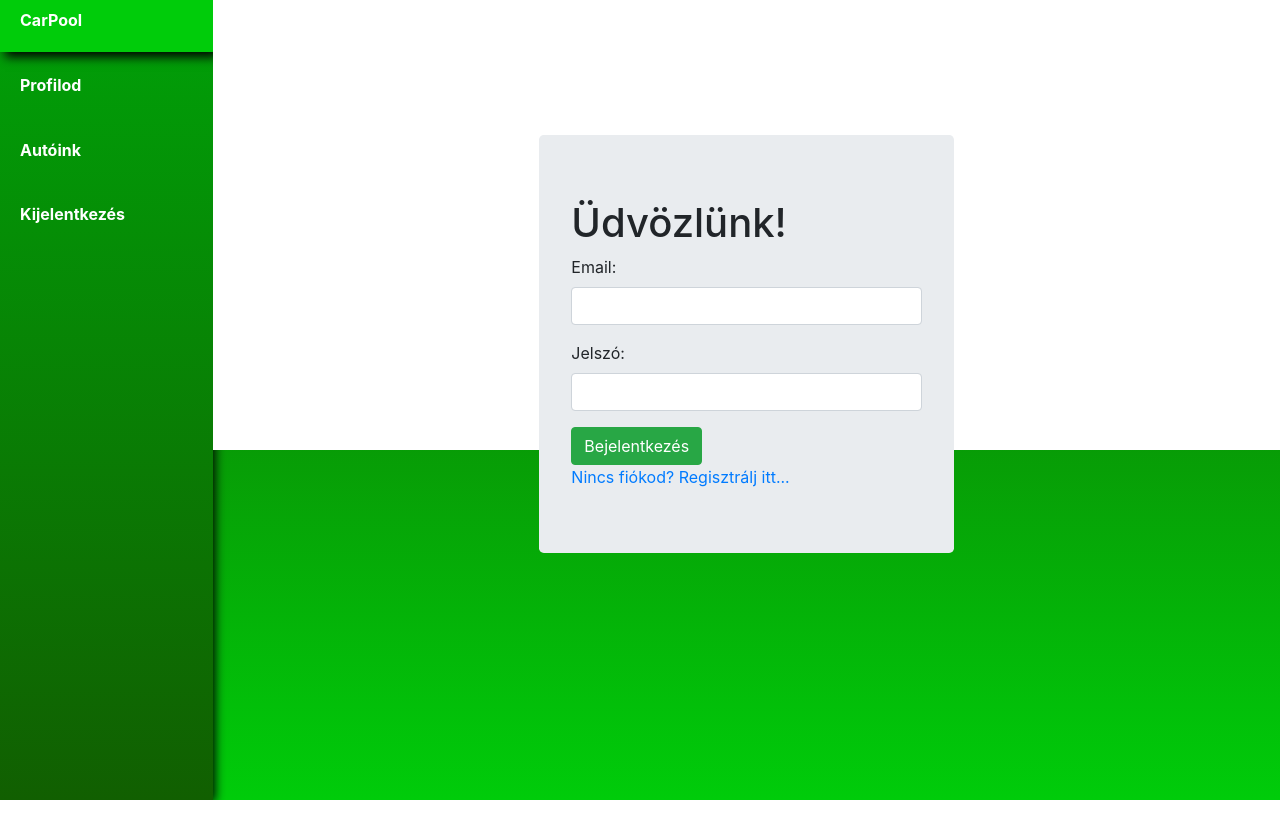
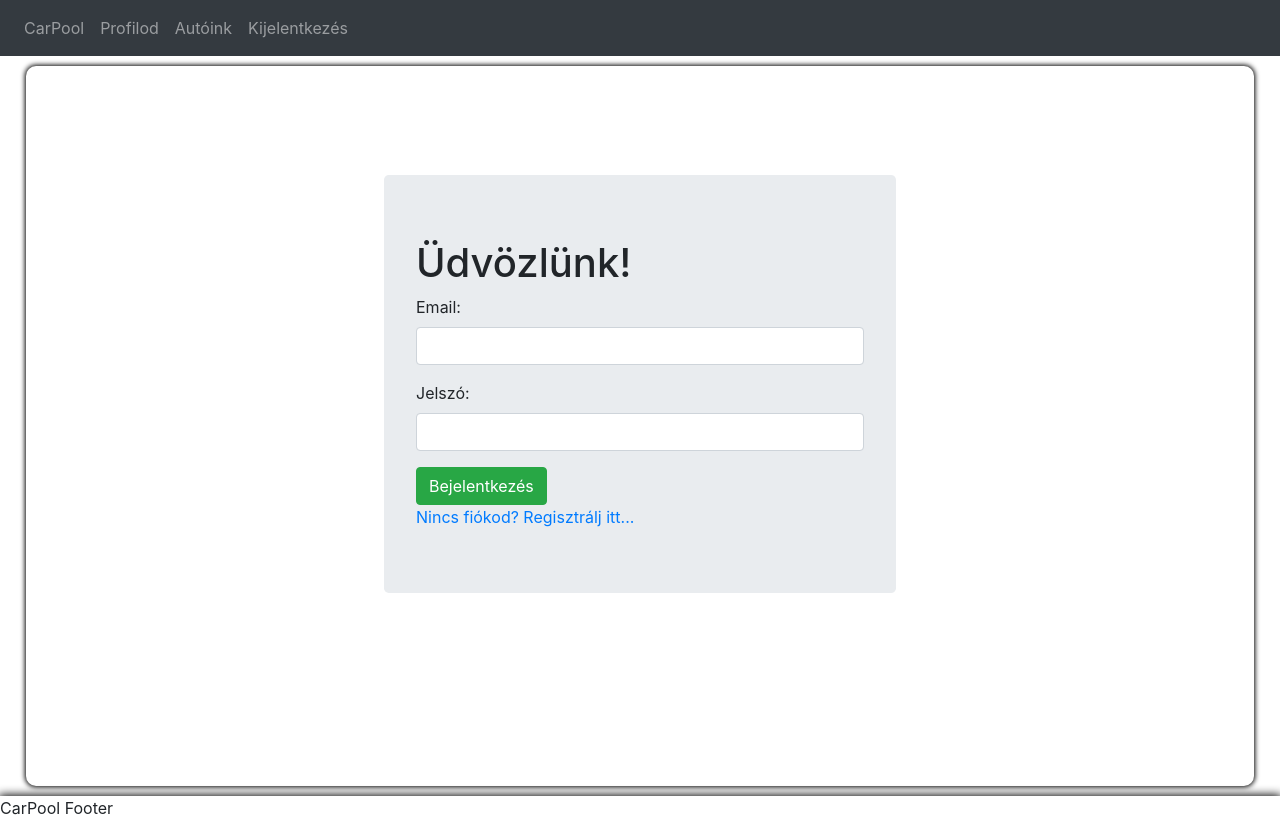
Before and after one commit to Bencece/CarPoolNew, a Vue app in the folder client/: page / in a window 1280 px wide. Built offline with nearby package versions, Linux system fonts and the light colour scheme; sample sign-in values are in the browser's storage.

Commit message:
change design

```diff
--- a/client/src/App.vue
+++ b/client/src/App.vue
@@ -1,23 +1,22 @@
 <template>
   <div id="app">
-    <div v-bind:class="{ row : loggedIn, 'contentBox': loggedIn }">
-      <div v-bind:class="{ manuBar: loggedIn , 'col-sm-2' : loggedIn}">
-        <Menu v-if="loggedIn"/>
-      </div>
-      <div v-bind:class="{ contentBar: loggedIn , 'col-sm-10' : loggedIn}">
-        <router-view/>
-      </div>
+    <Menu v-if="loggedIn"/>
+    <div v-bind:class="{ content: loggedIn }">
+      <router-view/>
     </div>
+    <Footer v-if="loggedIn"/>
   </div>
 </template>
 
 <script>
 import Menu from './components/Menu'
+import Footer from './components/Footer'
 import { authComputed } from './store/helpers';
 
 export default {
   components: {
-    Menu
+    Menu,
+    Footer
   },
   computed: {
     ...authComputed
@@ -28,25 +27,15 @@ export default {
 </script>
 
 <style scoped>
-.menuBar{
-  background-color: #000000;
-  height: 100vh;
-  overflow: auto;
-}
-.contentBar{
+.content{
+  margin-top: 10px;
+  margin-left: 2%;
+  margin-right: 2%;
+  margin-bottom: 10px;
+  width: 96%;
+  border-radius: 10px 10px 10px 10px;
   background-color: white;
-}
-.contentBox{
-  margin-right: 0;
-  margin-left: 0;
-}
-html{
-  height: 100%;
-}
-#app{
-  height: 100vh;
-  background-image: linear-gradient(#115f01, #00cc0a);
-  background-repeat: no-repeat;
-  background-size: cover;
+  box-shadow: 0px 0px 5px 1px black;
+  min-height: 90vh;
 }
 </style>
--- /dev/null
+++ b/client/src/components/Footer.vue
@@ -0,0 +1,15 @@
+<template>
+  <div class="footer" id="app">
+      CarPool Footer
+  </div>
+</template>
+
+<script>
+</script>
+
+<style scoped>
+.footer{
+    background-color: white;
+    box-shadow: 0px 0px 10px 1px black;
+}
+</style>
--- a/client/src/components/Menu.vue
+++ b/client/src/components/Menu.vue
@@ -1,6 +1,6 @@
 <template>
     <div id="nav">
-      <nav class="navbar nav1">
+      <nav class="navbar navbar-expand-sm  bg-dark navbar-dark sticky-top">
         <ul class="navbar-nav">
           <li class="nav-item">
             <router-link v-if="loggedIn" to="/dashboard" class="nav-link navButton">CarPool</router-link>
@@ -37,43 +37,5 @@ export default {
 </script>
 
 <style>
-#nav{
-  position: absolute;
-  left: 0;
-  right: 0;
-  box-shadow: black 2px 2px 10px;
-}
-.navbar{
-  /*background-color: #0E2A5F;
-  background-image: linear-gradient(rgb(29, 96, 221), #0E2A5F);*/
-  background-image: linear-gradient(#00a108, #115f01);
-  height: 100vh;
-}
-.navbar-nav{
-  position: absolute;
-  left: 0;
-  right: 0;
-  top: 0;
-}
-ul {
-  /*background-color: rgb(29, 96, 221);*/
-}
-.navButton{
-  /*background-color: rgb(29, 96, 221);*/
-  color: white;
-  padding-left: 20px !important;
-  padding-bottom: 20px !important;
-  margin-bottom: 6%;
-  /*margin-left: 10px;
-  margin-right: 10px;
-  border-radius: 10px 10px 10px 10px;*/
-  font-weight: bold;
-}
-.navButton:hover {
-  background-color: #00cc0a;
-  color: white;
-  padding-left: 20px !important;
-  padding-bottom: 20px;
-  box-shadow: black 5px 5px 10px;
-}
+
 </style>
--- a/client/src/views/Cars.vue
+++ b/client/src/views/Cars.vue
@@ -26,9 +26,6 @@ export default {
 </script>
 
 <style scoped>
-.cars{
-    background-color: white;
-}
 .cars img{
     width: 200px;
 }
--- a/client/src/views/Dashboard.vue
+++ b/client/src/views/Dashboard.vue
@@ -34,7 +34,5 @@ export default {
 </script>
 
 <style scoped>
-#dashboard{
-  height: 100vh;
-}
+
 </style>
--- a/client/src/views/LoginUser.vue
+++ b/client/src/views/LoginUser.vue
@@ -44,9 +44,10 @@ export default {
 
 <style scoped>
 .loginBox{
-  top: 30%;
-  position: relative;
-  margin: auto;
+  position: fixed;
+  top: 50%;
+  left: 50%;
+  transform: translate(-50%, -50%);
   width: 40%;
 }
 .regLabel{
```
